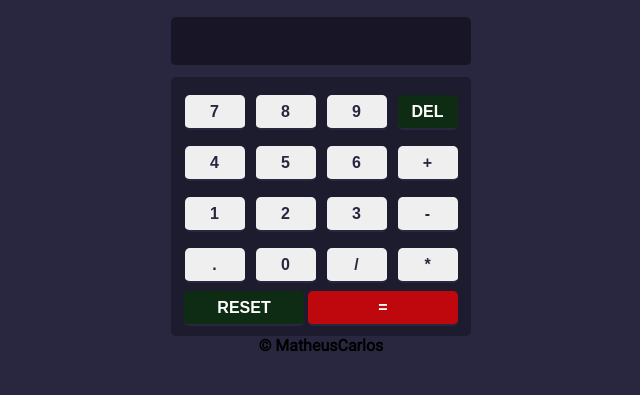
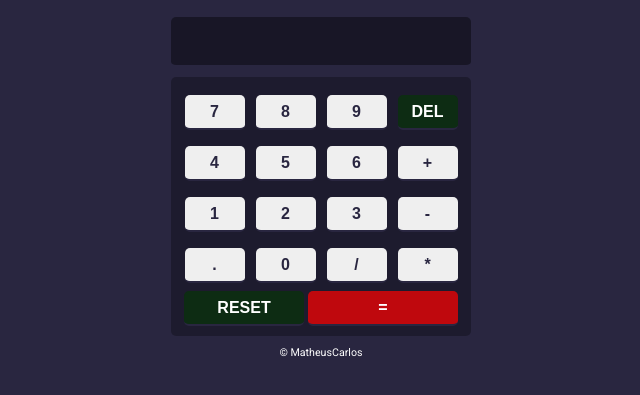
Before and after one commit to MatheusCarlosF/calculadora, a plain HTML site: page index.html in a window 1280 px wide. Shown: the part 61-456 px from the top of the page, without its empty margins (319-959 px from the left). Drawn offline with Linux system fonts and the light colour scheme.

Commit message:
footer style

```diff
--- a/style.css
+++ b/style.css
@@ -97,3 +97,9 @@ input{
     color: white;
 
 }
+footer{
+    padding-top: 10px;
+    color: white;
+    font-weight: 100;
+    font-size: 8pt;
+}
```
